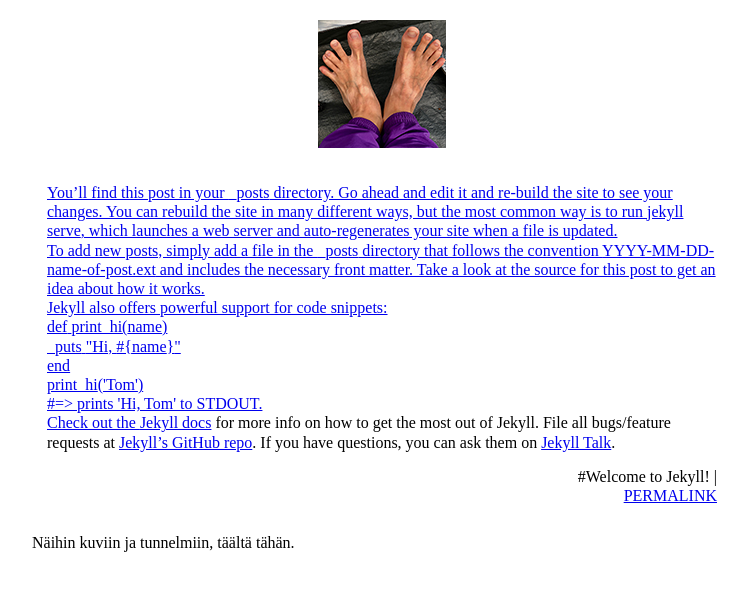
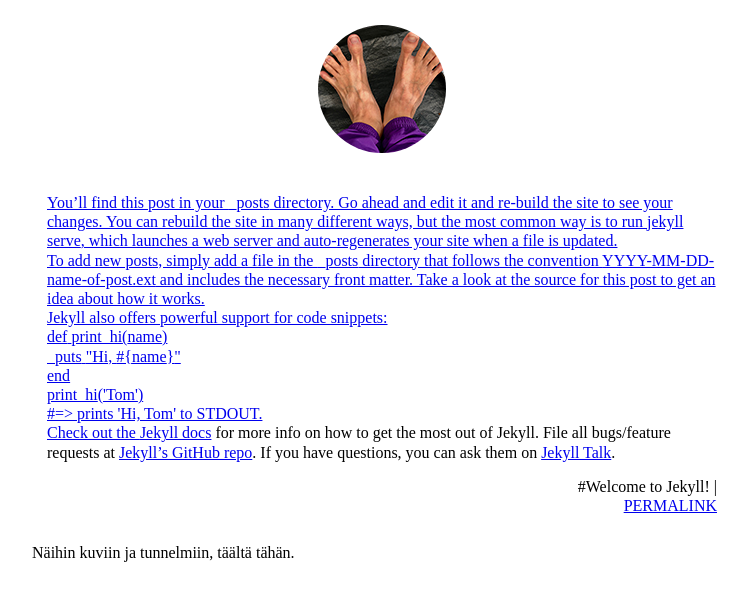
Before and after one commit to ultralightpark/ultralightpark.github.io, a Jekyll site: the page built from index.md, in a window 1280 px wide. Shown: the top 601 px of the page, without its empty margins (258-1006 px from the left). Built offline with Jekyll 4.4.1, drawn with Linux system fonts in a browser that asks for light colours.

Commit message:
Update style.css

```diff
--- a/assets/style.css
+++ b/assets/style.css
@@ -60,7 +60,7 @@ header {
     margin-bottom: 20px;
     text-align: center;
 }
-.profilepicture {
+#profilepicture {
     background-color: white;
     border: 1px solid white;
     border-radius: 50% 50% 50% 50%;
```
